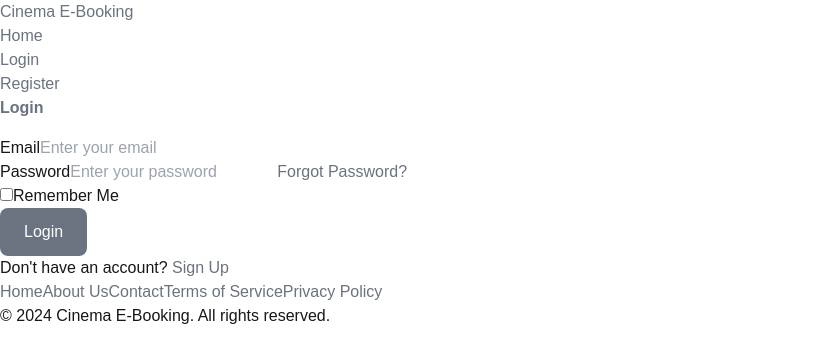
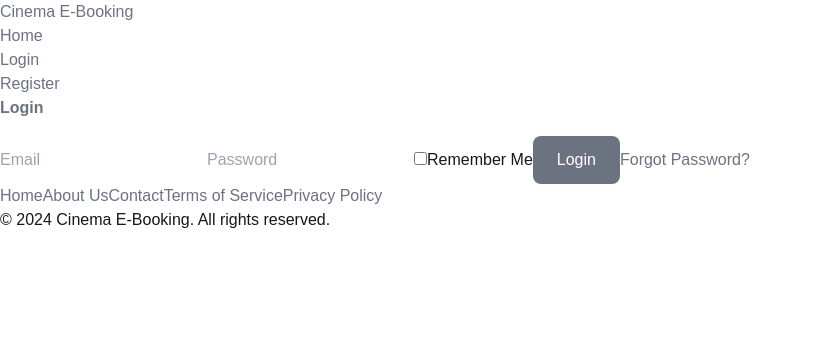
Before and after one commit to shaan101patel/FrontEndMB, a Next.js app in the folder my-app/: page /login in a window 1280 px wide. Shown: the top 362 px of the page, without its empty margins (0-813 px from the left). Built offline with nearby package versions, Linux system fonts and the light colour scheme.

Commit message:
login works FE admin & user

```diff
--- a/my-app/src/app/login/page.js
+++ b/my-app/src/app/login/page.js
@@ -1,40 +1,64 @@
-/*
-"use client"; // This marks the file as a Client Component
+/*"use client"; // This marks the file as a Client Component
+
+console.log("Login component rendered");
+
 
 import React, { useState } from 'react';
-import Link from 'next/link'; // Import Link for navigation
+import { useRouter } from 'next/navigation'; // Importing router for navigation
+import { loginUser } from '../movieService'; // Import the loginUser function
+import Link from 'next/link';
+
+console.log("hi");
 
 const Login = () => {
-    // State to manage form input values
     const [email, setEmail] = useState('');
     const [password, setPassword] = useState('');
+    const [error, setError] = useState('');
+    const [rememberMe, setRememberMe] = useState(false);
+    const router = useRouter();
 
-    // State to handle form submission and errors
-    const [error, setError] = useState('');
+    console.log("here");
 
-    // State to manage "Remember Me" checkbox
-    const [rememberMe, setRememberMe] = useState(false);
+    const handleSubmit = async (e) => {
+        console.log("Login button clicked!");
 
-    // Function to handle form submission
-    const handleSubmit = (e) => {
         e.preventDefault();
 
-        // Basic validation
+        console.log("Login button clicked!");
+
+
+        // Check if email or password is empty before making the API call
         if (!email || !password) {
             setError('Please fill out both fields.');
             return;
         }
 
-        // Clear error if any
-        setError('');
+        console.log('Attempting to login with:', { email, password }); // Debug log
 
-        // Perform login logic (API call or local validation)
-        console.log('Logging in with:', { email, password, rememberMe });
+        try {
+            // Call the loginUser function from movieService.js
+            const data = await loginUser(email, password);
+            console.log("Form submitted and response received:", data); // Debug log
 
-        // Reset form (optional)
+            // Assuming the backend returns a token and user role:
+            localStorage.setItem('authToken', data.token); // Store the token
+
+            // Check user role and redirect
+            if (data.userStatus === 'admin') {
+                router.push('/admin'); // Redirect to the admin page if the user is an admin
+            } else {
+                router.push('/'); // Redirect to the home page for regular users
+            }
+
+            // Clear the form after successful login
             setEmail('');
             setPassword('');
             setRememberMe(false);
+
+        } catch (error) {
+            console.error("Login failed:", error);
+            setError('Login failed. Please check your credentials and try again.');
+        }
     };
 
     return (
@@ -109,14 +133,13 @@ const Login = () => {
     );
 };
 
-export default Login;
-*/
+export default Login;*/
 
 "use client"; // This marks the file as a Client Component
 
 import React, { useState } from 'react';
 import { useRouter } from 'next/navigation'; // Importing router for navigation
-//import { loginUser } from './movieService'; // Import the loginUser function
+import { loginUser } from '../movieService'; // Import the loginUser function
 import Link from 'next/link';
 
 const Login = () => {
@@ -126,100 +149,65 @@ const Login = () => {
     const [rememberMe, setRememberMe] = useState(false);
     const router = useRouter();
 
-    const handleSubmit = async (e) => {
-        e.preventDefault();
+    const handleKeyDown = (event) => {
+        if (event.key === 'Enter') {
+            event.preventDefault();
+            handleLogin(); // Call your login function (or just redirect)
+        }
+    };
 
-        if (!email || !password) {
-            setError('Please fill out both fields.');
-            return;
+    const handleLogin = async () => {
+        // Your login logic here
+        try {
+            //await loginUser(email, password); // Assuming this function logs in the user
+            //router.push('/admin'); // Redirect to /admin on successful login
+
+            const response = await loginUser(email, password); // Assuming this function logs in the user
+
+            console.log(response); // Log the response to see its value
+
+            // Check user status
+            if (response.role === 'user') {
+                router.push('/'); // Redirect to '/' if the role is user
+            } else {
+                router.push('/admin'); // Redirect to /admin on successful login if the role is not user
             }
 
-        try {
-            // Call the loginUser function from movieService.js
-            const data = await loginUser(email, password);
 
-            // Assuming the backend returns a token:
-            localStorage.setItem('authToken', data.token); // Store the token
-
-            // Redirect to the home page or any other page after login
-            router.push('/');
-        } catch (error) {
-            setError('Invalid login credentials');
+        } catch (err) {
+            console.log("HI");
+            setError('Login Failed'); // Handle login error
         }
-
-        setEmail('');
-        setPassword('');
-        setRememberMe(false);
     };
 
     return (
-        <div className="flex justify-center items-center h-screen bg-gray-100">
-            <div className="w-full max-w-xs">
-                <form onSubmit={handleSubmit} className="bg-white shadow-md rounded px-8 pt-6 pb-8 mb-4">
-                    <h2 className="text-center text-xl font-bold mb-4 text-black">Login</h2>
-
-                    {error && <p className="text-red-500 text-xs italic">{error}</p>}
-
-                    <div className="mb-4">
-                        <label className="block text-gray-700 text-sm font-bold mb-2" htmlFor="email">
-                            Email
-                        </label>
+        <div>
+            <h1>Login</h1>
+            {error && <p>{error}</p>}
             <input
-                            id="email"
                 type="email"
-                            placeholder="Enter your email"
                 value={email}
                 onChange={(e) => setEmail(e.target.value)}
-                            className="shadow appearance-none border rounded w-full py-2 px-3 text-gray-700 leading-tight focus:outline-none focus:shadow-outline"
+                onKeyDown={handleKeyDown} // Add key down event listener
+                placeholder="Email"
             />
-                    </div>
-
-                    <div className="mb-6">
-                        <label className="block text-gray-700 text-sm font-bold mb-2" htmlFor="password">
-                            Password
-                        </label>
             <input
-                            id="password"
                 type="password"
-                            placeholder="Enter your password"
                 value={password}
                 onChange={(e) => setPassword(e.target.value)}
-                            className="shadow appearance-none border rounded w-full py-2 px-3 text-gray-700 mb-3 leading-tight focus:outline-none focus:shadow-outline"
+                onKeyDown={handleKeyDown} // Add key down event listener
+                placeholder="Password"
             />
-                        <a href="#" className="inline-block align-baseline font-bold text-sm text-blue-500 hover:text-blue-800">
-                            Forgot Password?
-                        </a>
-                    </div>
-
-                    <div className="mb-4">
-                        <label className="inline-flex items-center">
+            <label>
                 <input
                     type="checkbox"
-                                className="form-checkbox text-blue-600"
                     checked={rememberMe}
-                                onChange={(e) => setRememberMe(e.target.checked)}
+                    onChange={() => setRememberMe(!rememberMe)}
                 />
-                            <span className="ml-2 text-gray-700 text-sm">Remember Me</span>
+                Remember Me
             </label>
-                    </div>
-
-                    <div className="flex items-center justify-between">
-                        <button
-                            type="submit"
-                            className="bg-blue-500 hover:bg-blue-700 text-white font-bold py-2 px-4 rounded focus:outline-none focus:shadow-outline"
-                        >
-                            Login
-                        </button>
-                    </div>
-                </form>
-
-                <p className="text-center text-gray-600 text-sm mt-4">
-                    Don't have an account?{' '}
-                    <Link href="/register" className="text-blue-500 hover:text-blue-800 font-bold">
-                        Sign Up
-                    </Link>
-                </p>
-            </div>
+            <button onClick={handleLogin}>Login</button>
+            <Link href="/forgot-password">Forgot Password?</Link>
         </div>
     );
 };
--- a/my-app/src/app/movieService.js
+++ b/my-app/src/app/movieService.js
@@ -6,7 +6,7 @@ const GET_MOVIES_URL = 'http://localhost:9090/get-movies'; // For getting all mo
 const SEARCH_MOVIES_URL = 'http://localhost:9090/api/movies'; // For searching movies
 const REGISTER_URL = 'http://localhost:9090/register'; // For registering users
 const VERIFY_EMAIL_URL = 'http://localhost:9090/Success'; // For verifying emails
-//const LOGIN_URL = 'http://localhost:9090/api/login'; // Add the login URL
+const LOGIN_URL = 'http://localhost:9090/login'; // Add the login URL
 
 
 // Function to fetch all movies
@@ -43,15 +43,17 @@ export const verifyEmail = async (token) => {
     }
 };
 
-/*
+
 // Function to handle login
 export const loginUser = async (email, password) => {
     try {
+        console.log('Before API Call:', email, password);
         const response = await axios.post(LOGIN_URL, { email, password });
+        console.log("Response Data in movieService:", response.data);
+
         return response.data; // Assuming the backend returns a token or user info
     } catch (error) {
         console.error("Login failed:", error);
         throw error;
     }
 };
-*/
```
Lines whose indentation alone changed are shown as unchanged.
